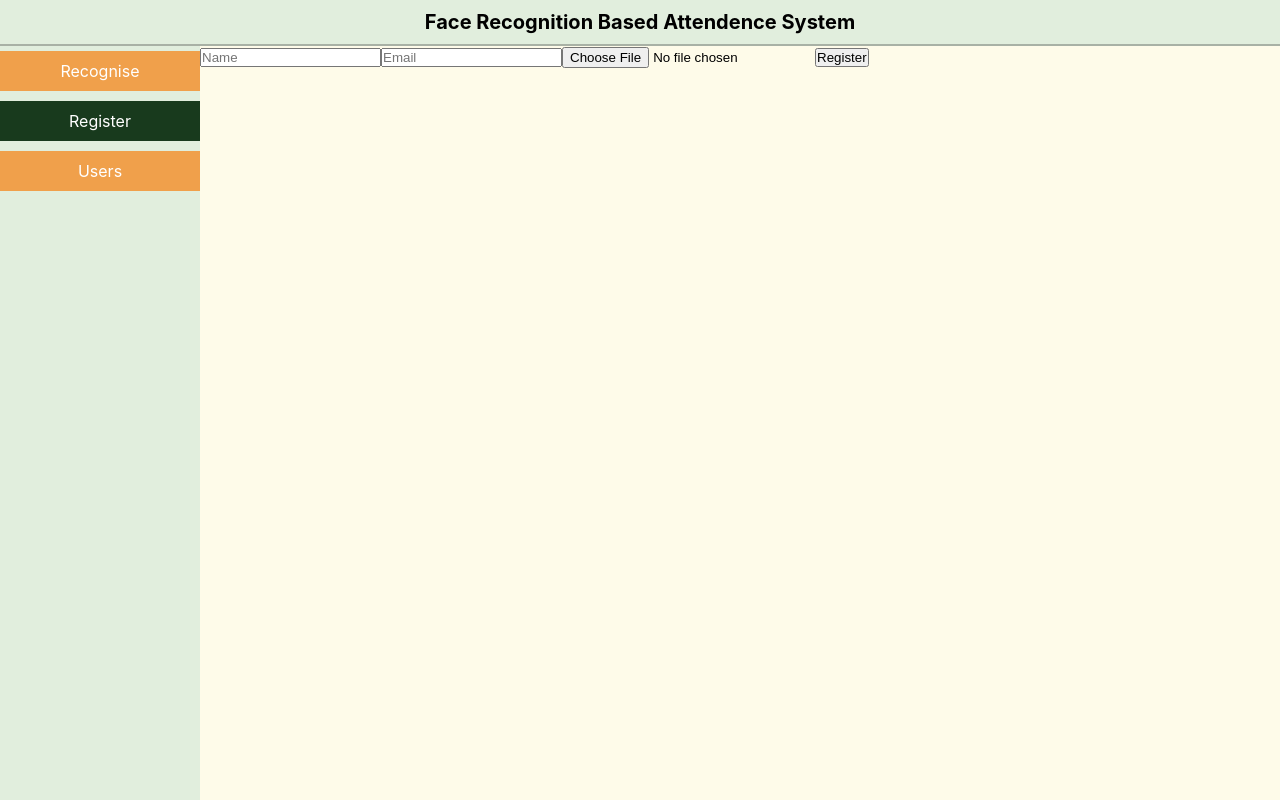
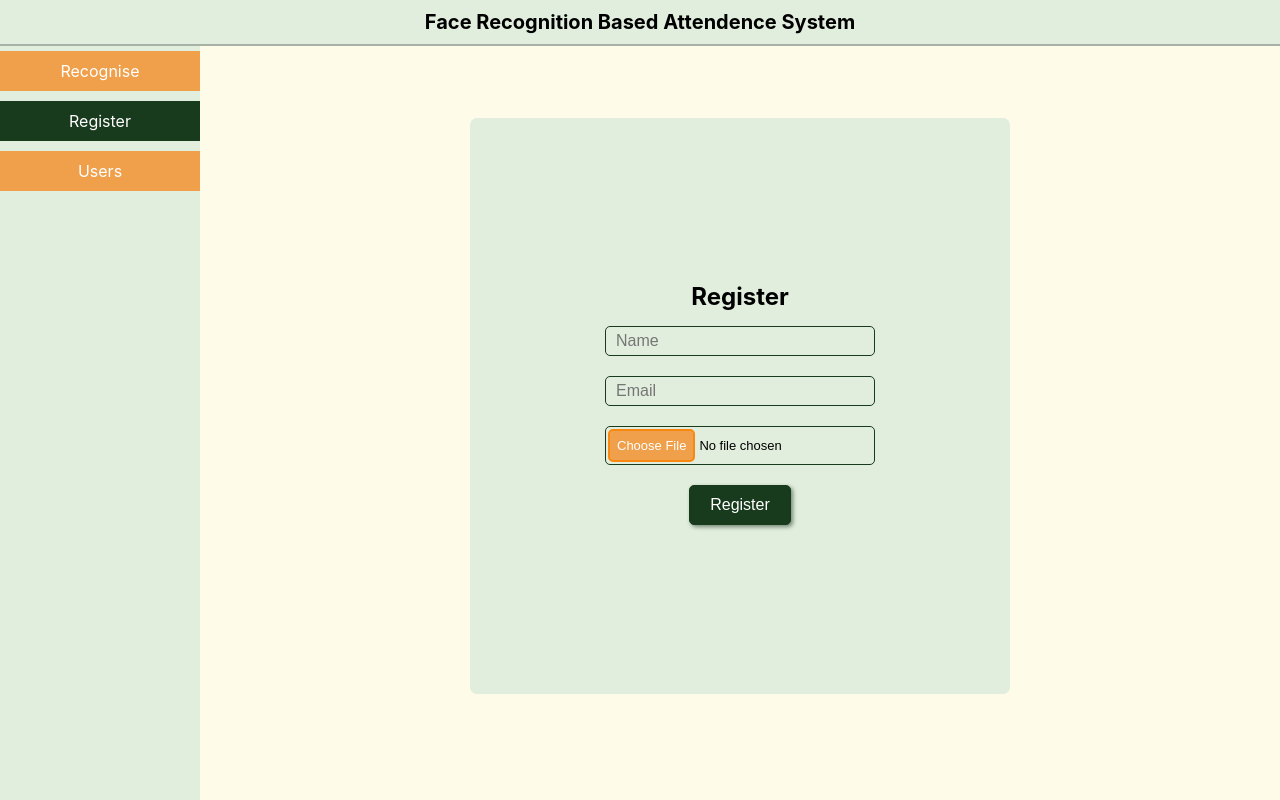
Before and after one commit to hari4742/resuloute-ai-assignment, a React (Create React App) app in the folder client/: page /register in a window 1280 px wide. Built offline with nearby package versions, Linux system fonts and the light colour scheme.

Commit message:
added style to regiter page

```diff
--- a/client/src/index.css
+++ b/client/src/index.css
@@ -17,3 +17,37 @@ code {
   font-family: source-code-pro, Menlo, Monaco, Consolas, 'Courier New',
     monospace;
 }
+
+[type="submit"]{
+  background-color: #183A1D;
+  color: white;
+  padding: 10px 20px !important;
+  font-size: 16px;
+  border: none;
+  border-radius: 7px;
+  box-shadow: 2px 2px 4px #748776 !important;
+  cursor: pointer;
+  width: fit-content !important;
+}
+
+[type="submit"]:disabled{
+  background-color: #748776;
+  cursor: not-allowed;
+}
+
+[type="file"]{
+  cursor: pointer;
+  border: 1px solid black;
+  width: 60%;
+  border-radius: 7px;
+  padding: 2px !important;
+  font-size: 13px !important;
+}
+
+[type="file"]::-webkit-file-upload-button {
+  background-color: #F0A04B;
+  color:white;
+  border:2px solid hsl(31, 95%, 52%);
+  padding: 7px;
+  border-radius: 5px;
+}
--- a/client/src/pages/recognise/recognise.css
+++ b/client/src/pages/recognise/recognise.css
@@ -18,40 +18,8 @@
     gap:20px;
 }
 
-.recognise [type="submit"]{
-    background-color: #183A1D;
-    color: white;
-    padding: 10px 20px;
-    font-size: 16px;
-    border: none;
-    border-radius: 7px;
-    box-shadow: 2px 2px 4px #748776;
-    cursor: pointer;
-    width: fit-content;
-}
 
-.recognise [type="submit"]:disabled{
-    background-color: #748776;
-    cursor: not-allowed;
-}
 
-.recognise [type="file"]{
-    cursor: pointer;
-    border: 1px solid black;
-    width: 60%;
-    border-radius: 7px;
-    padding: 2px;;
-
-}
-
-.recognise [type="file"]::-webkit-file-upload-button {
-    /* visibility: hidden; */
-    background-color: #F0A04B;
-    color:white;
-    border:2px solid hsl(31, 95%, 52%);
-    padding: 7px;
-    border-radius: 5px;
-}
 
 
 .file-container{
--- a/client/src/pages/register/Register.jsx
+++ b/client/src/pages/register/Register.jsx
@@ -1,5 +1,6 @@
 import { useState } from "react";
 import backend from "../../backend";
+import "./register.css";
 const Register = () => {
   const [fields, setFields] = useState({
     name: "",
@@ -46,6 +47,7 @@ const Register = () => {
   return (
     <div className="register">
       <form id="register-form">
+        <h2>Register</h2>
         <input
           type="text"
           name="name"
--- /dev/null
+++ b/client/src/pages/register/register.css
@@ -0,0 +1,32 @@
+.register{
+display: flex;
+justify-content: center;
+align-items: center;
+height: 90vh;
+}
+
+.register form{
+    display: flex;
+    flex-direction: column;
+    background-color: #E1EEDD;
+    height: 80%;
+    width: 50%;
+    justify-content: center;
+    align-items: center;
+    gap: 10px;
+    border-radius: 7px;
+}
+
+.register form input{
+    outline: none;
+    width: 50%;
+    margin: 5px;
+    font-size: 16px;
+    padding: 5px 10px;
+    border: 1px solid #183A1D;
+    border-radius: 5px;
+}
+
+.register [type="text"],[type="email"]{
+    background: transparent;
+}
```
